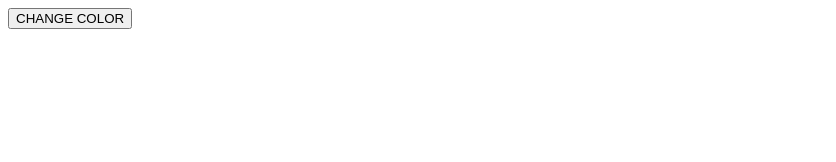
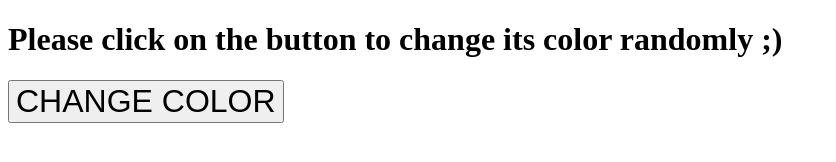
Before and after one commit to Minguinh0/DOM-events, a plain HTML site: page index.html in a window 1280 px wide. Shown: the whole page, without its empty margins (0-836 px from the left). Drawn offline with Linux system fonts and the light colour scheme.

Commit message:
biggerbutton

```diff
--- a/index.html
+++ b/index.html
@@ -4,10 +4,11 @@
     <meta charset="UTF-8">
     <meta http-equiv="X-UA-Compatible" content="IE=edge">
     <meta name="viewport" content="width=device-width, initial-scale=1.0">
-    <title>Document</title>
+    <title>Color Change</title>
 </head>
 <body>
-    <button id="btn">CHANGE COLOR</button>
+    <h1>Please click on the button to change its color randomly ;)</h1>
+    <button id="btn" style="font-size:xx-large;">CHANGE COLOR</button>
 
 
 
```
